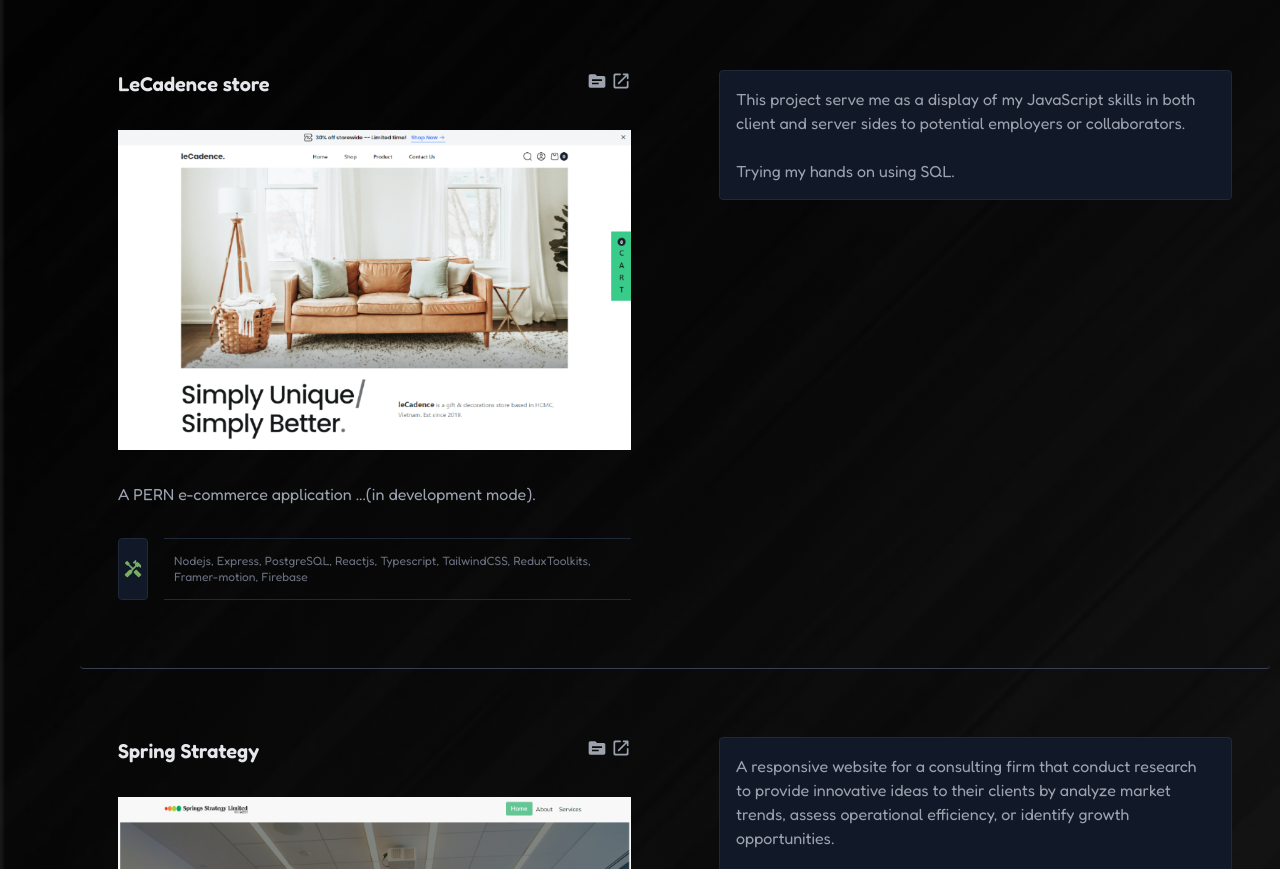
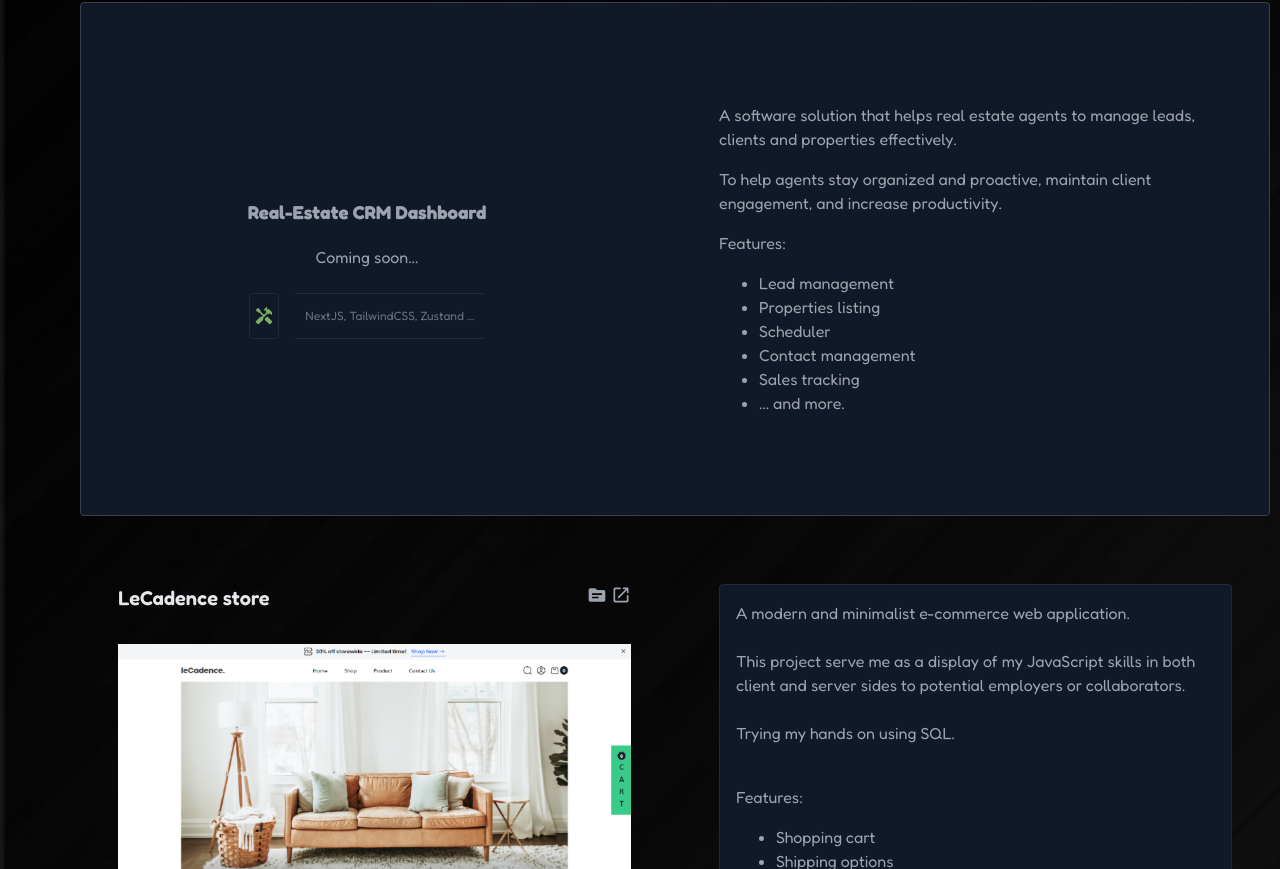
Before and after one commit to Hestia-Arc/react-portfolio, a React (Create React App) app: page / in a window 1280 px wide. Shown: the part 951-1820 px from the top of the page. Built offline with nearby package versions, Linux system fonts and the light colour scheme.

Commit message:
home--update project card

```diff
--- a/src/components/about/About.js
+++ b/src/components/about/About.js
@@ -406,9 +406,9 @@ export default function About() {
 
         {/* --------------------------------------- */}
         {/* SKILLS */}
-        <PaddedBox mb={5}>
+        <PaddedBox mb={{xs: 8, sm: 5}}>
           <Title text="Skillsets" tag="Tools" />
-          <Stack direction={{ xs: "column", sm: "row" }}>
+          <Stack direction={{ xs: "column", sm: "row" }} gap={{ xs: 3}}>
             {/* BOX-1 */}
             <Stack
               spacing={4}
@@ -475,7 +475,7 @@ export default function About() {
                 alignItems="flex-start"
                 // justifyContent="center"
                 sx={{
-                  height: { xs: "324px", sm: "100%" },
+                  height: { xs: "376px", sm: "100%" },
                   width: { xs: "800px", sm: "100%" },
                 }}
               >
@@ -539,7 +539,7 @@ export default function About() {
         <PaddedBox mb={5}>
         <Title text="WorkPlaces" tag="Experiences" />
 
-          <Stack direction={{ xs: "column", sm: "row" }}>
+          <Stack direction={{ xs: "column", sm: "row" }} gap={{xs:3}}>
             {/* BOX-1 */}
             <Stack
               spacing={4}
@@ -604,7 +604,7 @@ export default function About() {
                 </Typography>
                 <Stack>
                   <Typography>
-                    Front-end Developer (Internship) | Remote | Apr 2024 -
+                    Front-end Developer | Remote | Apr 2024 -
                     present
                   </Typography>
                   <Stack
@@ -639,7 +639,7 @@ export default function About() {
                     - Working with Frontend Lead in integrating APIs and using
                     ReduxToolkits for efficient global management of data across
                     the code, ensuring proper separation of concerns within the
-                    help desk (Reydesk) application.
+                    help desk <a href="https://reydesk.com" target="_blanknpm run d">(Reydesk)</a> application.
                   </Typography>
 
                   <Typography variant="smText">
@@ -815,7 +815,7 @@ export default function About() {
                 // border: "1px solid white",
               }}
               p={1}
-              pt={8}
+              pt={{xs:3, sm:8}}
               ml={{ sm: 5, md: 0 }}
             >
               {/* exp 1 */}
--- a/src/components/home/Card2.jsx
+++ b/src/components/home/Card2.jsx
@@ -167,12 +167,29 @@ function Card2(props) {
           ) : (
             <>
               <Typography>
+                A modern and minimalist e-commerce web application.
+              </Typography>
+              <Typography>
                 This project serve me as a display of my JavaScript skills in
                 both client and server sides to potential employers or
                 collaborators.
               </Typography>
 
               <Typography>Trying my hands on using SQL.</Typography>
+
+              <div>
+                <p>Features: </p>
+                <ul>
+                  <li>Shopping cart</li>
+                  <li>Shipping options</li>
+                  <li>Order summary</li>
+                  <li>Wishlist</li>
+                  <li>User friendly product filtering and sorting</li>
+                  <li>Flash sales & discounts</li>
+                  <li>... and more.</li>
+                  {/* <li>full responsivenesss</li> */}
+                </ul>
+              </div>
             </>
           )}
         </Stack>
@@ -182,3 +199,113 @@ function Card2(props) {
 }
 
 export default Card2;
+
+export function CardSoon() {
+  const theme = useTheme();
+  const colors = tokens(theme.palette.mode);
+
+  return (
+    <Stack
+      direction={{ xs: "column", sm: "row" }}
+      alignItems="center"
+      gap={{ xs: 5, sm: 10 }}
+      spacing={1}
+      sx={{
+        width: "100%",
+        minHeight: "400px",
+        backgroundColor: colors.grey[900],
+        border: `1px solid ${colors.grey[700]}`,
+        // borderBottom: props.pb ? "none" : `1px solid ${colors.grey[700]}`,
+        padding: { xs: "48px 10px", sm: "68px 38px" },
+        borderRadius: "4px",
+      }}
+    >
+      <Box
+        sx={{
+          flex: 1,
+          display: "flex",
+          flexDirection: "column",
+          alignItems: "center",
+          color: colors.grey[400],
+          // width: "100%",
+          borderRadius: "4px",
+          // textAlign: "center",
+        }}
+      >
+        <h3>Real-Estate CRM Dashboard</h3>
+        <div>Coming soon...</div>
+
+        {/* STACK */}
+        <Stack
+          direction="row"
+          //   alignItems="center"
+          // flexWrap="wrap"
+          spacing={2}
+            mt={3}
+        >
+          <Stack
+            justifyContent="center"
+            alignItems="center"
+            sx={{
+              padding: "4px",
+              backgroundColor: colors.grey[900],
+              border: `1px solid ${colors.grey[800]}`,
+              borderRadius: "4px",
+            }}
+          >
+            <HandymanRoundedIcon fontSize="small" color="primary" />
+          </Stack>
+          <Stack
+            sx={{
+              padding: "14px 10px",
+              borderTop: `1px solid ${colors.grey[800]}`,
+              borderBottom: `1px solid ${colors.grey[800]}`,
+            }}
+          >
+            {["NextJS, TailwindCSS, Zustand ..."]?.map((item, i) => {
+              return (
+                <Typography
+                  key={i}
+                  variant="xsText"
+                  sx={{ color: colors.grey[500] }}
+                >
+                  {item}{" "}
+                </Typography>
+              );
+            })}
+          </Stack>
+        </Stack>
+      </Box>
+
+      {/* ---- */}
+      <Box
+        sx={{
+          flex: 1,
+          color: colors.grey[400],
+          // width: "100%",
+          padding: "16px",
+          borderRadius: "4px",
+        }}
+      >
+        <p>
+          A software solution that helps real estate agents to manage leads,
+          clients and properties effectively.
+        </p>
+        <p>
+          To help agents stay organized and proactive, maintain client
+          engagement, and increase productivity.
+        </p>
+
+        <p>Features:</p>
+        <ul>
+          <li>Lead management</li>
+          <li>Properties listing</li>
+          <li>Scheduler</li>
+          <li>Contact management</li>
+          <li>Sales tracking</li>
+          <li>... and more.</li>
+        </ul>
+      </Box>
+    </Stack>
+  );
+}
--- a/src/components/home/Home.js
+++ b/src/components/home/Home.js
@@ -26,7 +26,7 @@ import darkbg from "../../data/c-bg.png";
 // import darkbg from "../../images/cv1-01.jpg";
 import { projects } from "../../data/projectData";
 // import CardBox from "./CardBox";
-import Card2 from "./Card2";
+import Card2, { CardSoon } from "./Card2";
 
 const HomeContainer = styled(Box)((props) => ({
   // border: '1px solid black'
@@ -458,6 +458,7 @@ export default function Home({isOpen, setIsOpen}) {
             mt={3}
             pb={{ xs: 10, sm: 14 }}
           >
+            <CardSoon/>
             <Card2 project={projects[4]} />
             <Card2 project={projects[2]} />
             <Card2 project={projects[5]} pb="none" />
--- a/src/components/home/Title.jsx
+++ b/src/components/home/Title.jsx
@@ -10,7 +10,7 @@ function Title({ text, tag }) {
     <Stack
       direction="row"
       spacing={2}
-      mb={10}
+      mb={{xs: 4 , sm: 10}}
       sx={{
         position: "relative",
         borderTop: `1px solid ${colors.grey[600]}`,
```
